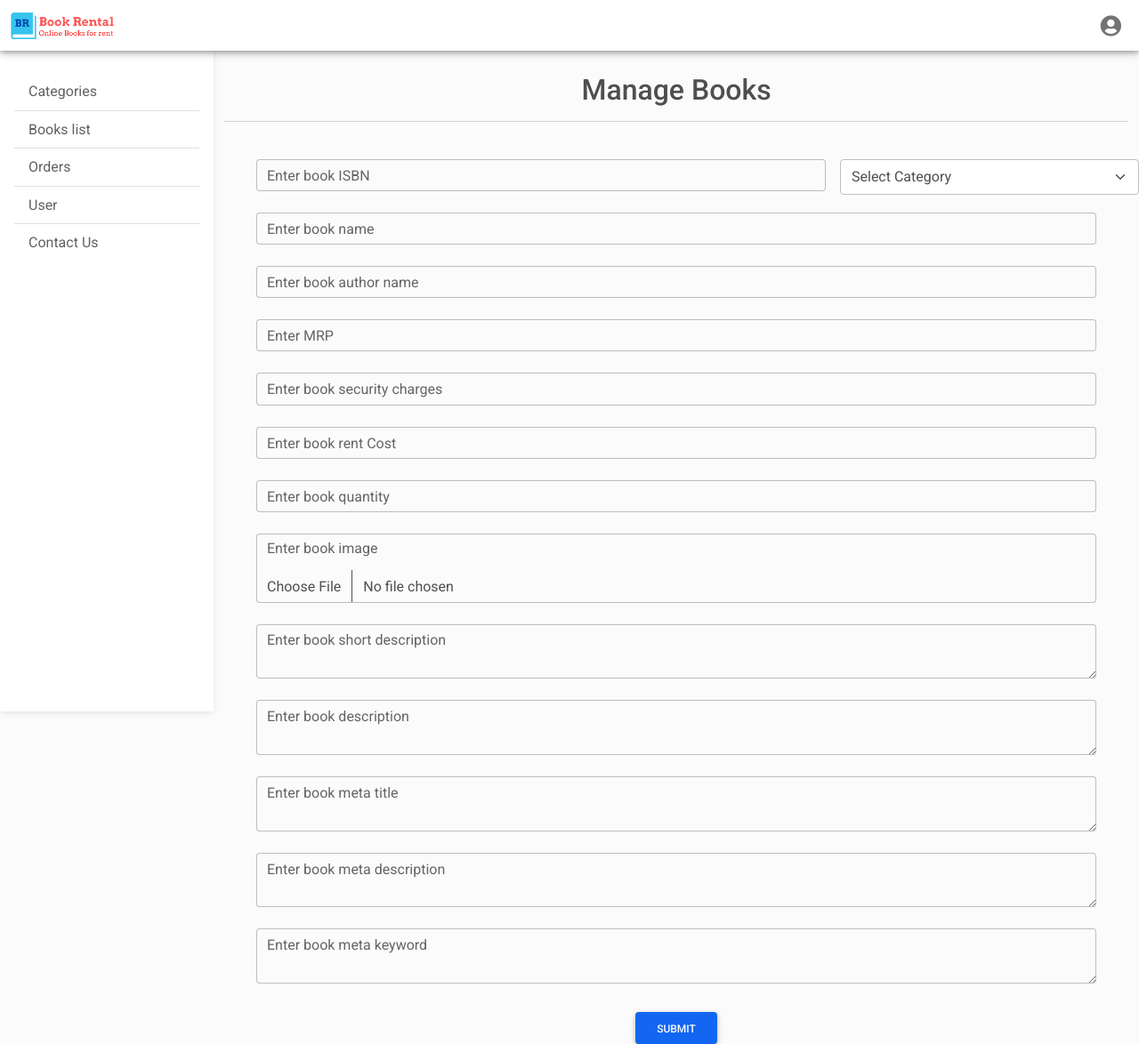
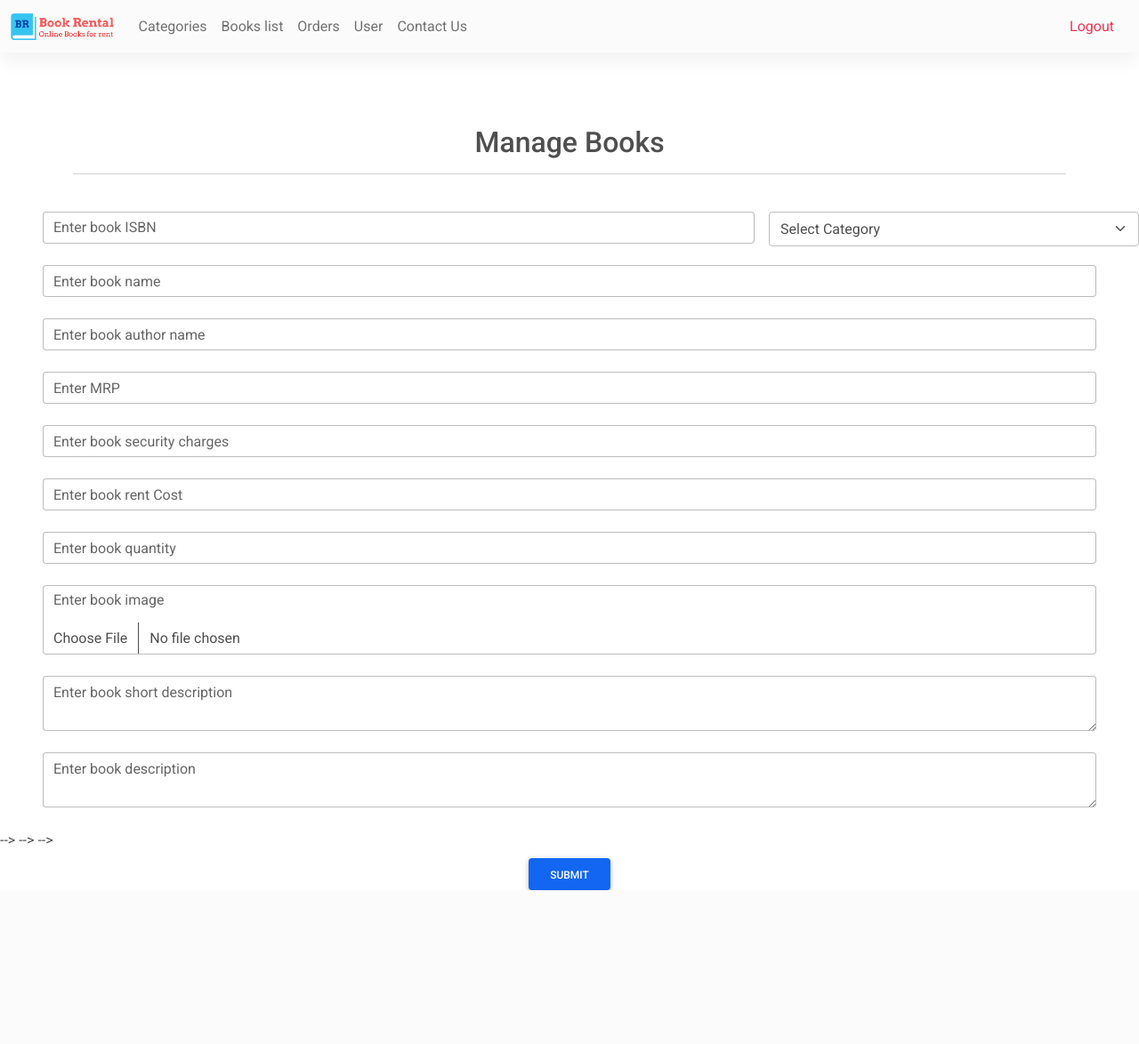
Before and after one commit to sacred-mercy/Book-Rental-Website, a PHP site: page /BscitMiniProject3rdSem/Admin/manageBooks.php in a window 1280 px wide. Shown: the whole page at 89% size. After the commit the page ends 1001 px from the top, so only its background shows below. Run offline with PHP 8.4, Linux system fonts and the light colour scheme; the visitor is signed in with stand-in values (Sample User, id 1); data comes from the database, SQL or seed files in the repository; some libraries are stand-ins or nearby versions.

Commit message:
29-11-21 night

```diff
--- a/Admin/contactUs.php
+++ b/Admin/contactUs.php
@@ -15,7 +15,7 @@
   $res = mysqli_query($con, $sql);
 ?>
 <!--Main layout-->
-<main style="margin-top: 58px">
+<main>
     <div class="container pt-4">
         <h4 class="fs-2 text-center ">Contact Us</h4>
         <hr>
--- a/Admin/manageBooks.php
+++ b/Admin/manageBooks.php
@@ -11,9 +11,9 @@
   $img = '';
   $description = '';
   $short_desc = '';
-  $meta_title = '';
-  $meta_desc = '';
-  $meta_keyword = '';
+  //  $meta_title = '';
+  //  $meta_desc = '';
+  //  $meta_keyword = '';
   $error = '';
   $msg = '';
   $image_required = 'required';
@@ -36,9 +36,9 @@
       $qty = $row['qty'];
       $short_desc = $row['short_desc'];
       $description = $row['description'];
-      $meta_title = $row['meta_title'];
-      $meta_desc = $row['meta_desc'];
-      $meta_keyword = $row['meta_keyword'];
+//      $meta_title = $row['meta_title'];
+//      $meta_desc = $row['meta_desc'];
+//      $meta_keyword = $row['meta_keyword'];
     } else {
       echo "<script>window.location.href='books.php';</script>";
       exit;
@@ -57,9 +57,9 @@
     $qty = getSafeValue($con, $_POST['qty']);
     $short_desc = getSafeValue($con, $_POST['short_desc']);
     $description = getSafeValue($con, $_POST['description']);
-    $meta_title = getSafeValue($con, $_POST['meta_title']);
-    $meta_desc = getSafeValue($con, $_POST['meta_desc']);
-    $meta_keyword = getSafeValue($con, $_POST['meta_keyword']);
+//    $meta_title = getSafeValue($con, $_POST['meta_title']);
+//    $meta_desc = getSafeValue($con, $_POST['meta_desc']);
+//    $meta_keyword = getSafeValue($con, $_POST['meta_keyword']);
     $sql = mysqli_query($con, "select * from books where name='$name'");
     $check = mysqli_num_rows($sql);
     if ($check > 0) {
@@ -75,17 +75,13 @@
       }
     }
 
-    if ($_FILES['img'] ['type'] != '' && ($_FILES['img'] ['type'] != 'image/png' || $_FILES['img'] ['type'] != 'image/jpg' || $_FILES['img'] ['type'] != 'image/jpeg')) {
-      $msg = "please insert PNG,JPG,JPEG image format only";
-    }
-
     if ($msg == '') {
       if (isset($_GET['id']) && $_GET['id'] != '') {
-        $sql = "update books set category_id='$category_id', ISBN='$ISBN', name='$name', author='$author', mrp='$mrp', security='$security', rent='$rent', qty='$qty', short_desc='$short_desc', description='$description', meta_title='$meta_title', meta_desc='$meta_desc', meta_keyword='$meta_keyword', where id='$id' ";
+        $sql = "update books set category_id='$category_id', ISBN='$ISBN', name='$name', author='$author', mrp='$mrp', security='$security', rent='$rent', qty='$qty', short_desc='$short_desc', description='$description', where id='$id' ";
       } else {
         $img = rand(1111111111, 2147483647) . '_' . $_FILES['img'] ['name'];
         move_uploaded_file($_FILES['img'] ['tmp_name'], BOOK_IMAGE_SERVER_PATH . $img);
-        $sql = "insert into books(category_id, ISBN, name, author, mrp, security, rent, qty, short_desc, description, meta_title, meta_desc, meta_keyword,  status, img) values('$category_id', '$ISBN', '$name', '$author', '$mrp', '$security', '$rent', '$qty', '$short_desc', '$description', '$meta_title', '$meta_desc', '$meta_keyword', '1', '$img')";
+        $sql = "insert into books(category_id, ISBN, name, author, mrp, security, rent, qty, short_desc, description, status, img) values('$category_id', '$ISBN', '$name', '$author', '$mrp', '$security', '$rent', '$qty', '$short_desc', '$description', '1', '$img')";
       }
       if (mysqli_query($con, $sql)) {
         echo "<script>window.location.href='books.php';</script>";
@@ -187,26 +183,26 @@
             <label class="form-label" for="Book name">Enter book description</label>
         </div>
 
-        <!-- meta_title -->
-        <div class="form-outline mb-4 mx-5">
-            <textarea name="meta_title" id="Book name" class="form-control"
-                      required><?php echo $meta_title ?></textarea>
-            <label class="form-label" for="Book name">Enter book meta title</label>
-        </div>
-
-        <!-- meta_desc -->
-        <div class="form-outline mb-4 mx-5">
-            <textarea name="meta_desc" id="Book name" class="form-control"
-                      required><?php echo $meta_desc ?></textarea>
-            <label class="form-label" for="Book name">Enter book meta description</label>
-        </div>
-
-        <!-- meta_keyword -->
-        <div class="form-outline mb-4 mx-5">
-            <textarea name="description" id="Book name" class="form-control"
-            ><?php echo $meta_keyword ?></textarea>
-            <label class="form-label" for="Book name">Enter book meta keyword</label>
-        </div>
+        <!--        <!-- meta_title -->-->
+        <!--        <div class="form-outline mb-4 mx-5">-->
+        <!--            <textarea name="meta_title" id="Book name" class="form-control"-->
+        <!--                      required>--><?php //echo $meta_title ?><!--</textarea>-->
+        <!--            <label class="form-label" for="Book name">Enter book meta title</label>-->
+        <!--        </div>-->
+        <!---->
+        <!--        <!-- meta_desc -->-->
+        <!--        <div class="form-outline mb-4 mx-5">-->
+        <!--            <textarea name="meta_desc" id="Book name" class="form-control"-->
+        <!--                      required>--><?php //echo $meta_desc ?><!--</textarea>-->
+        <!--            <label class="form-label" for="Book name">Enter book meta description</label>-->
+        <!--        </div>-->
+        <!---->
+        <!--        <!-- meta_keyword -->-->
+        <!--        <div class="form-outline mb-4 mx-5">-->
+        <!--            <textarea name="description" id="Book name" class="form-control"-->
+        <!--            >--><?php //echo $meta_keyword ?><!--</textarea>-->
+        <!--            <label class="form-label" for="Book name">Enter book meta keyword</label>-->
+        <!--        </div>-->
 
         <div class="mb-1 d-flex justify-content-center field_error">
           <?php echo $msg ?>
--- a/Admin/topNav.php
+++ b/Admin/topNav.php
@@ -31,74 +31,23 @@
     <!-- MDB -->
     <link rel="stylesheet" href="css/mdb.min.css"/>
     <!-- Custom styles -->
-    <link rel="stylesheet" href="css/admin.css"/>
 </head>
 
 <body>
-<!--Main Navigation-->
-<header>
-    <!-- Sidebar -->
-    <nav
-            id="sidebarMenu"
-            class="collapse d-lg-block sidebar collapse bg-white"
-    >
-        <div class="position-sticky">
-            <div class="list-group list-group-flush mx-3 mt-4">
-                <a
-                        href="categories.php"
-                        class="list-group-item list-group-item-action py-2 ripple"
-                        aria-current="true"
-                >
-                    <span>Categories</span>
-                </a>
-                <a
-                        href="books.php"
-                        class="list-group-item list-group-item-action py-2 ripple"
-                >
-                    <span>Books list </span>
-                </a>
-                <a
-                        href="orders.php"
-                        class="list-group-item list-group-item-action py-2 ripple"
-                ><span>Orders</span></a
-                >
-                <a
-                        href="users.php"
-                        class="list-group-item list-group-item-action py-2 ripple"
-                ><span>User</span></a
-                >
-                <a
-                        href="contactUs.php"
-                        class="list-group-item list-group-item-action py-2 ripple"
-                >
-                    <span>Contact Us</span>
-                </a>
-            </div>
-        </div>
-    </nav>
-    <!-- Sidebar -->
-
-    <!-- Navbar -->
-    <nav
-            id="main-navbar"
-            class="navbar navbar-expand-lg navbar-light bg-white fixed-top shadow-1-strong"
-    >
-        <!-- Container wrapper -->
+<nav class="navbar navbar-expand-lg navbar-light bg-light">
     <div class="container-fluid">
-            <!-- Toggle button -->
         <button
                 class="navbar-toggler"
                 type="button"
                 data-mdb-toggle="collapse"
-                    data-mdb-target="#sidebarMenu"
-                    aria-controls="sidebarMenu"
+                data-mdb-target="#navbarSupportedContent"
+                aria-controls="navbarSupportedContent"
                 aria-expanded="false"
                 aria-label="Toggle navigation"
         >
             <i class="fas fa-bars"></i>
         </button>
-
-            <!-- Brand -->
+        <div class="collapse navbar-collapse" id="navbarSupportedContent">
             <a class="navbar-brand" href="#">
                 <img
                         src="..\Img\logo.png"
@@ -107,37 +56,26 @@
                         loading="lazy"
                 />
             </a>
-
-            <!-- Right links -->
-            <ul class="navbar-nav ms-auto d-flex flex-row">
-                <!-- Avatar -->
-                <li class="nav-item dropdown">
-                    <a
-                            class="
-                  nav-link
-                  dropdown-toggle
-                  hidden-arrow
-                  d-flex
-                  align-items-center
-                "
-                            href="#"
-                            id="navbarDropdownMenuLink"
-                            role="button"
-                            data-mdb-toggle="dropdown"
-                            aria-expanded="false"
-                    >
-                        <i class="fas fa-user-circle fs-4"></i>
-                    </a>
-                    <ul
-                            class="dropdown-menu dropdown-menu-end"
-                            aria-labelledby="navbarDropdownMenuLink"
-                    >
-                        <li><a class="dropdown-item" href="logout.php">Logout</a></li>
-                    </ul>
+            <ul class="navbar-nav me-auto mb-2 mb-lg-0">
+                <li class="nav-item">
+                    <a class="nav-link" href="categories.php">Categories</a>
+                </li>
+                <li class="nav-item">
+                    <a class="nav-link" href="books.php">Books list</a>
+                </li>
+                <li class="nav-item">
+                    <a class="nav-link" href="orders.php">Orders</a>
+                </li>
+                <li class="nav-item">
+                    <a class="nav-link" href="users.php">User</a>
+                </li>
+                <li class="nav-item">
+                    <a class="nav-link" href="contactUs.php">Contact Us</a>
                 </li>
             </ul>
         </div>
-        <!-- Container wrapper -->
+        <div class="d-flex align-items-center nav-item">
+            <a class="nav-link link-danger" href="logout.php">Logout</a>
+        </div>
+    </div>
 </nav>
-    <!-- Navbar -->
-</header>
--- a/Admin/users.php
+++ b/Admin/users.php
@@ -15,7 +15,7 @@
   $res = mysqli_query($con, $sql);
 ?>
 <!--Main layout-->
-<main style="margin-top: 58px">
+<main>
     <div class="container pt-4">
         <h4 class="fs-2 text-center ">Users</h4>
         <hr>
@@ -29,7 +29,7 @@
                 <th>Name</th>
                 <th>Email</th>
                 <th>Mobile</th>
-                <th>doj</th>
+                <th>Date of Joining</th>
                 <th></th>
             </tr>
             </thead>
--- a/aboutUs.php
+++ b/aboutUs.php
@@ -1,4 +1,7 @@
 <?php require('header.php') ?>
+<script>
+    document.title = "About Us | Book Rental";
+</script>
 <div class="container my-5">
     <div class="d-flex justify-content-center">
         <h1>About Us
--- a/bookCategory.php
+++ b/bookCategory.php
@@ -19,7 +19,7 @@
 </script>
 <div class="container-fluid ">
     <div class="row py-3">
-        <nav id="sidebarMenu" class="col-md-3 col-lg-2 d-md-block bg-light sidebar collapse">
+        <nav id="sidebarMenu" class="col-md-3 col-lg-2 d-md-block bg-light sidebar collapse book-category-column">
             <div class="position-sticky pt-3">
                 <h3 class="sidebar-heading d-flex justify-content-between align-items-center px-3  mb-1 text-muted">
                     <span>Categories</span>
@@ -56,7 +56,7 @@
                              as $list) {
                       ?>
                         <div class="col-6 col-sm-6 col-md-3 col-lg-3">
-                            <div class="card mt-3 shadow-sm product">
+                            <div class="card border-dark mt-3 shadow-sm product">
                                 <img
                                         id="card-img"
                                         alt="Book Image"
--- a/footer.php
+++ b/footer.php
@@ -7,8 +7,8 @@
 <footer class="my-5 pt-5 text-muted text-center text-small">
     <p class="mb-1">&copy; 2021 Book Rental</p>
     <ul class="list-inline">
-        <li class="list-inline-item"><a href="#">Privacy</a></li>
-        <li class="list-inline-item"><a href="#">Terms</a></li>
+        <li class="list-inline-item"><a
+                    href="https://shorturl.at/ftGV8">Privacy</a></li>
         <li class="list-inline-item"><a href="contactUs.php">Support</a></li>
     </ul>
 </footer>
--- a/function.php
+++ b/function.php
@@ -22,9 +22,13 @@
   }
 
 //  to get book data from database
-  function getProduct($con, $limit = '', $categoryId = '', $bookId = '')
+  function getProduct($con, $limit = '', $categoryId = '', $bookId = '', $orderBy = '')
   {
     $sql = "select * from books where status=1";
+
+    if ($orderBy != '') {
+      $sql .= " order by $orderBy";
+    }
 
     if ($limit != '') {
       $sql .= " limit $limit";
--- a/index.php
+++ b/index.php
@@ -86,12 +86,13 @@
     <hr/>
     <div class="row gy-3 text-center ">
       <?php
-        $getProduct = getProduct($con, 4);
+        $orderBy = 'id desc';
+        $getProduct = getProduct($con, 4, '', '', $orderBy);
         foreach ($getProduct as $list) {
           $img = BOOK_IMAGE_SITE_PATH . $list['img'];
           ?>
             <div class="col-6 col-sm-6 col-md-3 col-lg-3">
-                <div class="card mt-3 shadow-sm product">
+                <div class="card border-dark mt-3 shadow-sm product">
                     <img
                             id="card-img"
                             alt="Book Image"
--- a/register.php
+++ b/register.php
@@ -64,14 +64,15 @@
                                 <i class="fas fa-envelope fa-lg me-3 fa-fw"></i>
                                 <div class="form-floating flex-fill">
                                     <input
-                                            type="tel"
+                                            type="number"
+                                            maxlength="10"
                                             class="form-control"
                                             id="mobile"
                                             name="mobile"
                                             placeholder="number"
                                             required
                                     />
-                                    <label for="mobile">Mobile Number</label>
+                                    <label for="mobile">Mobile Number(Without +91)</label>
                                 </div>
                             </div>
                             <div class="d-flex align-items-center mb-4">
```
Also changed, not shown: Admin/books.php (+6 -6 lines), Admin/categories.php (+3 -5 lines), Admin/orders.php (+4 -9 lines), book.php (+25 -6 lines), contactUs.php (+25 -5 lines), css/Style.css (+8 -0 lines), myOrder.php (+10 -2 lines), Img/books/1492200011_mostViewed1.png (deleted), Img/books/gulliverTravel.jpg, Img/books/newArrival4.jpg (deleted). Lines whose indentation alone changed are shown as unchanged.
